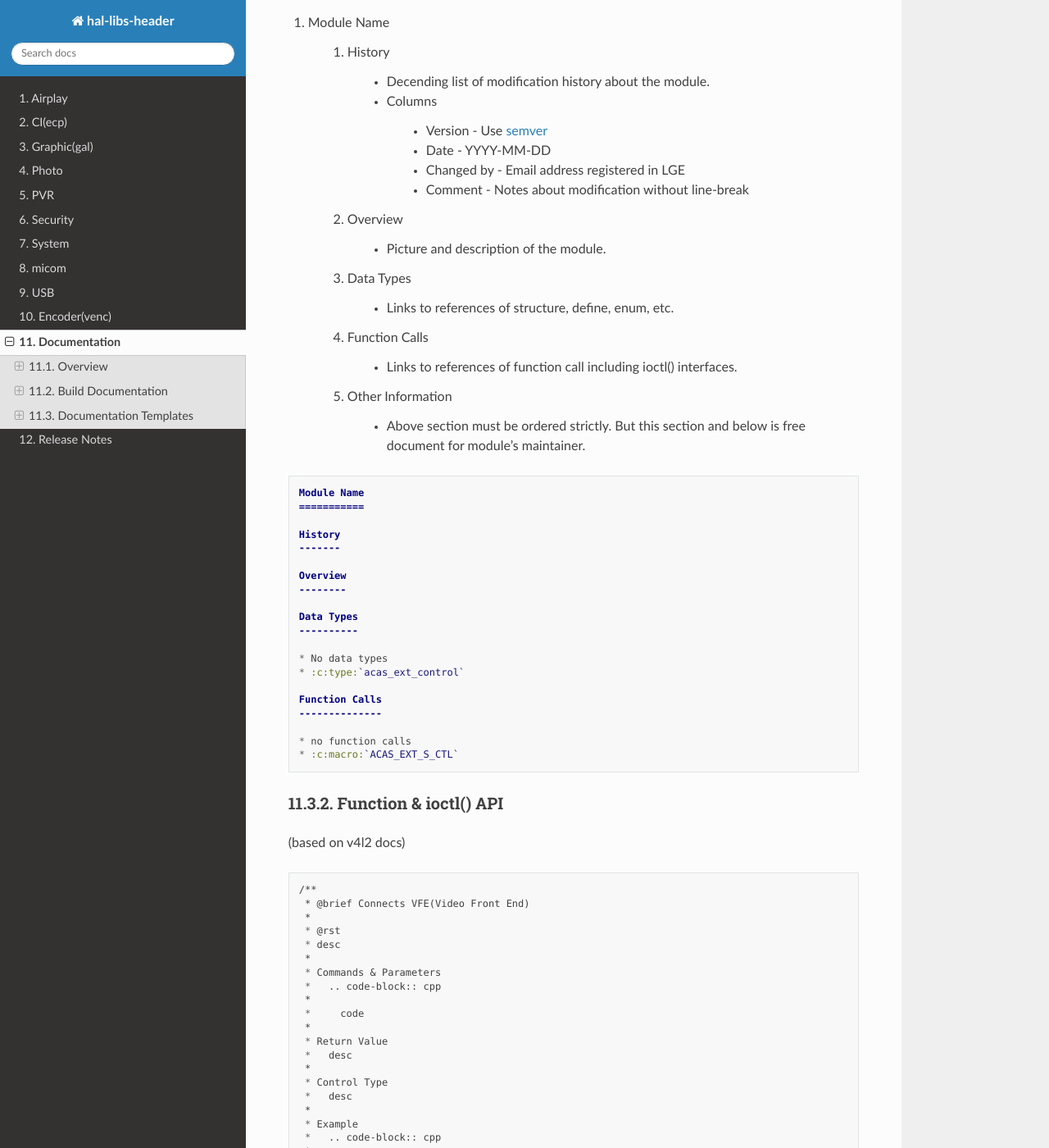
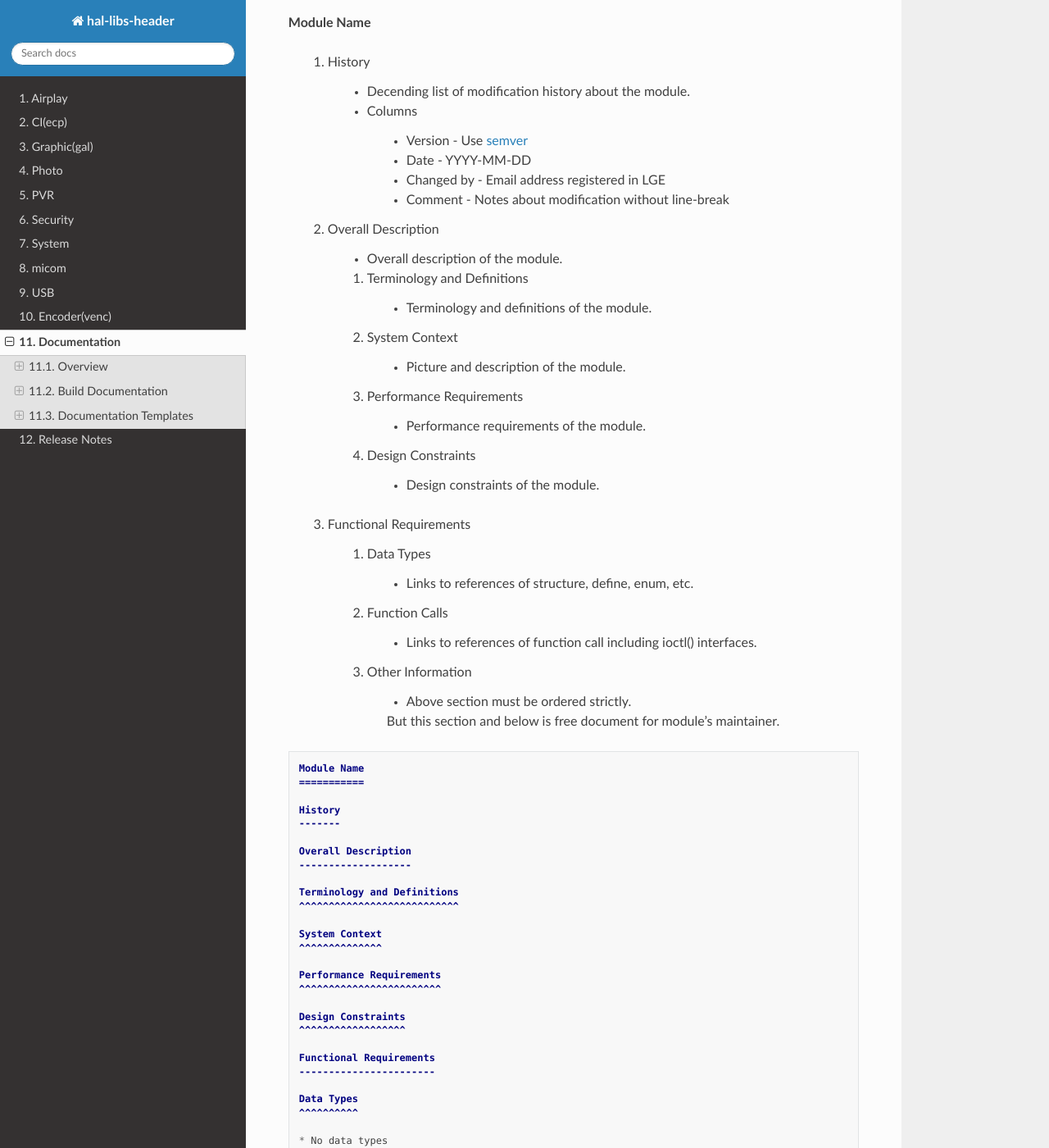
Before and after one commit to donguree/hal-libs-header, a Sphinx documentation site: the page built from Documentation/source/documentation.rst, in a window 1280 px wide and 1400 px high, scrolled down 5039 px. Shown: the whole window at 82% size. Built offline with Sphinx 7.4.7 and the Read the Docs theme 2.0.0, drawn with Linux system fonts in a browser that asks for light colours; pages that are not in the unit, such as notebooks, are missing from menus; some of the changed text lies outside the part shown.

Commit message:
add bsp guide Doc sample
:Release Notes:
add bsp guide Doc sample

:Detailed Notes:
add bsp guide Doc sample

:Testing Performed:
build: ok
socts: ok

:Issues Addressed:
[TVPLAT-192568]

Change-Id: Ia4073602f992d3b544c02e00353e4a955553b719

```diff
--- a/Documentation/source/documentation.rst
+++ b/Documentation/source/documentation.rst
@@ -263,22 +263,40 @@
             * Changed by - Email address registered in LGE
             * Comment - Notes about modification without line-break
 
-    #. Overview
+    #. Overall Description
 
-        * Picture and description of the module.
+        * Overall description of the module.
 
-    #. Data Types
+        #. Terminology and Definitions
 
-        * Links to references of structure, define, enum, etc.
+            * Terminology and definitions of the module.
 
-    #. Function Calls
+        #. System Context
 
-        * Links to references of function call including ioctl() interfaces.
+            * Picture and description of the module.
 
-    #. Other Information
+        #. Performance Requirements
 
-        * Above section must be ordered strictly.
-          But this section and below is free document for module's maintainer.
+            * Performance requirements of the module.
+
+        #. Design Constraints
+
+            * Design constraints of the module.
+
+    #. Functional Requirements
+
+        #. Data Types
+
+            * Links to references of structure, define, enum, etc.
+
+        #. Function Calls
+
+            * Links to references of function call including ioctl() interfaces.
+
+        #. Other Information
+
+            * Above section must be ordered strictly.
+            But this section and below is free document for module's maintainer.
 
 .. code-block:: rst
 
@@ -288,17 +306,32 @@
     History
     -------
 
-    Overview
-    --------
+    Overall Description
+    -------------------
+
+    Terminology and Definitions
+    ^^^^^^^^^^^^^^^^^^^^^^^^^^^
+
+    System Context
+    ^^^^^^^^^^^^^^
+
+    Performance Requirements
+    ^^^^^^^^^^^^^^^^^^^^^^^^
+
+    Design Constraints
+    ^^^^^^^^^^^^^^^^^^
+
+    Functional Requirements
+    -----------------------
 
     Data Types
-    ----------
+    ^^^^^^^^^^
 
     * No data types
     * :c:type:`acas_ext_control`
 
     Function Calls
-    --------------
+    ^^^^^^^^^^^^^^
 
     * no function calls
     * :c:macro:`ACAS_EXT_S_CTL`
@@ -311,21 +344,31 @@
 .. code-block:: rst
 
   /**
-   * @brief Connects VFE(Video Front End)
+   * @brief description (ex: Connects Video Front End)
    *
    * @rst
-   * desc
+   * Functional Requirements
+   *   description
    *
-   * Commands & Parameters
+   * Responses to abnormal situations, including
+   *   description
+   *
+   * Performance Requirements
+   *   description
+   *
+   * Constraints
+   *   description
+   *
+   * Functions & Parameters
    *   .. code-block:: cpp
    *
    *     code
    *
    * Return Value
-   *   desc
+   *   description
    *
    * Control Type
-   *   desc
+   *   description
    *
    * Example
    *   .. code-block:: cpp
@@ -333,13 +376,12 @@
    *     code
    *
    * Remark (optional)
-   *   desc
+   *   description
    *
    * Seealso (optional)
-   *   desc
+   *   description
    * @endrst
    */
-
 
 API exception for SoCTS
 ^^^^^^^^^^^^^^^^^^^^^^^
```
Also changed, not shown: other parts of Documentation/source/documentation.rst (+2 -2 lines).
